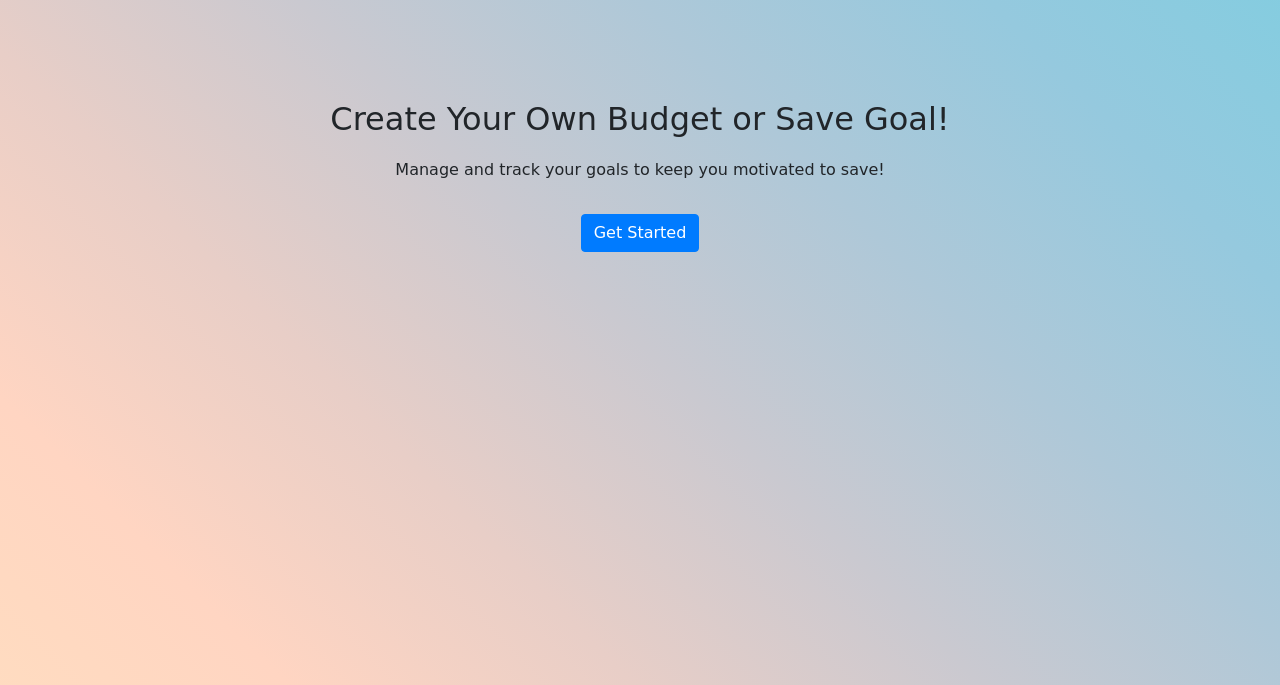
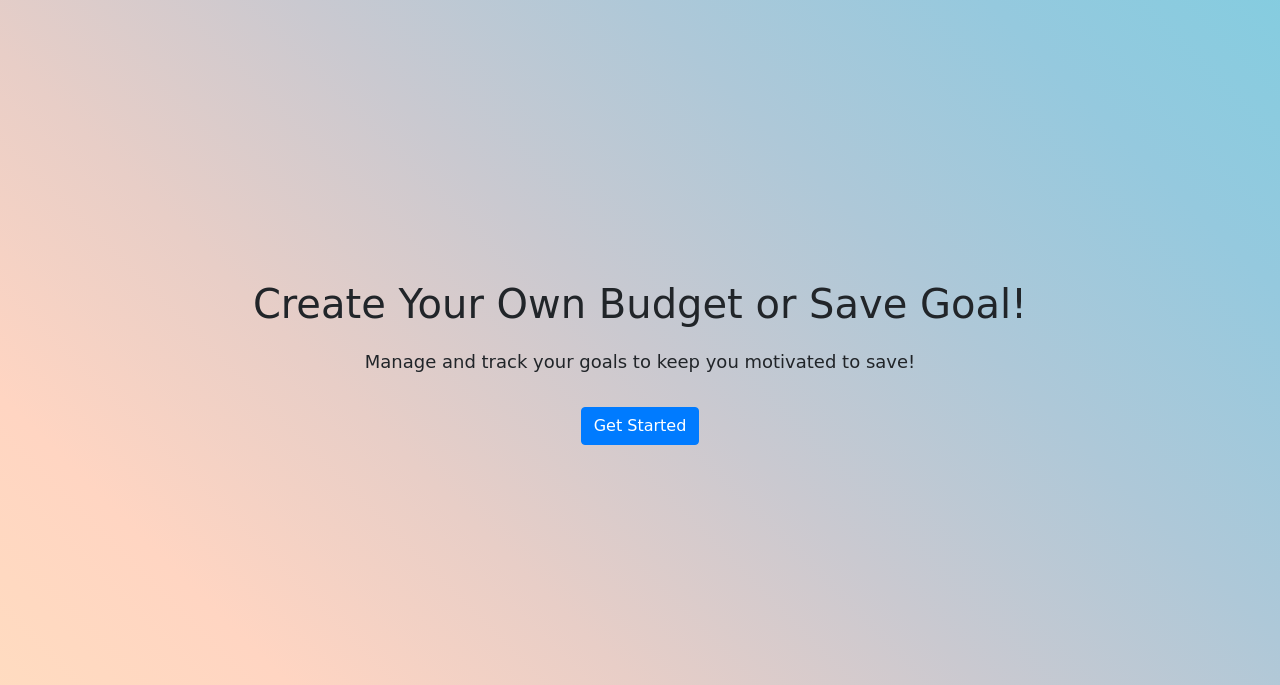
Before and after one commit to kylehext/budget-tracker, a Flask app: page / in a window 1280 px wide. Shown: the part 56-741 px from the top of the page. Run offline with Flask 3, Linux system fonts and the light colour scheme; some libraries are stand-ins or nearby versions; some web fonts are replaced.

Commit message:
center main text in index.html, fix budget remaining value

```diff
--- a/static/styles.css
+++ b/static/styles.css
@@ -19,7 +19,12 @@ body {
     width: 100%;
 }
 
-.dashboard-main-text, .main-text {
+.main-text {
+    text-align: center;
+    margin-top: 280px;
+}
+
+.dashboard-main-text {
     text-align: center;
     margin-top: 100px;
 }
@@ -31,6 +36,7 @@ body {
 
 .title-description {
     margin-top: 20px;
+    font-size: 18px;
 }
 .get-started {
     display: block;
--- a/templates/dashboard.html
+++ b/templates/dashboard.html
@@ -44,7 +44,7 @@ main %}
         {% if goal.goal_type == 'savings' %}
         <p class="current-amount">Current Amount: ${{ goal.current_amount }}</p>
         {% endif %} {% if goal.goal_type == 'budget' %}
-        <p class="goal-amount">Budget Remaining: ${{ goal.target_amount }}</p>
+        <p class="goal-amount">Budget Remaining: ${{ (goal.target_amount - goal.current_amount)|round(2) }}</p>
         {% else %}
         <p class="goal-amount">Target Amount: ${{ goal.target_amount }}</p>
         {% endif %}
@@ -53,7 +53,11 @@ main %}
       <!-- Modified as needed to fit design -->
       <!-- Progress Bar Section -->
       <div class="progress-section">
+        {% if goal.goal_type == 'savings' %}
         <p class="progress-label">Progress</p>
+        {% else %}
+        <p class="progress-label">Budget Used</p>
+        {% endif %}
         <div class="progress-bar-container">
           <div
             class="progress-bar-fill"
--- a/templates/index.html
+++ b/templates/index.html
@@ -1,7 +1,7 @@
 {% extends "layout.html" %} {% block title %} Home {% endblock %} {% block main
 %}
 <div class="main-text">
-  <h2 class="main-title">Create Your Own Budget or Save Goal!</h2>
+  <h1 class="main-title">Create Your Own Budget or Save Goal!</h1>
   <p class="title-description">
     Manage and track your goals to keep you motivated to save!
   </p>
```
Also changed, not shown: instance/database.db.
